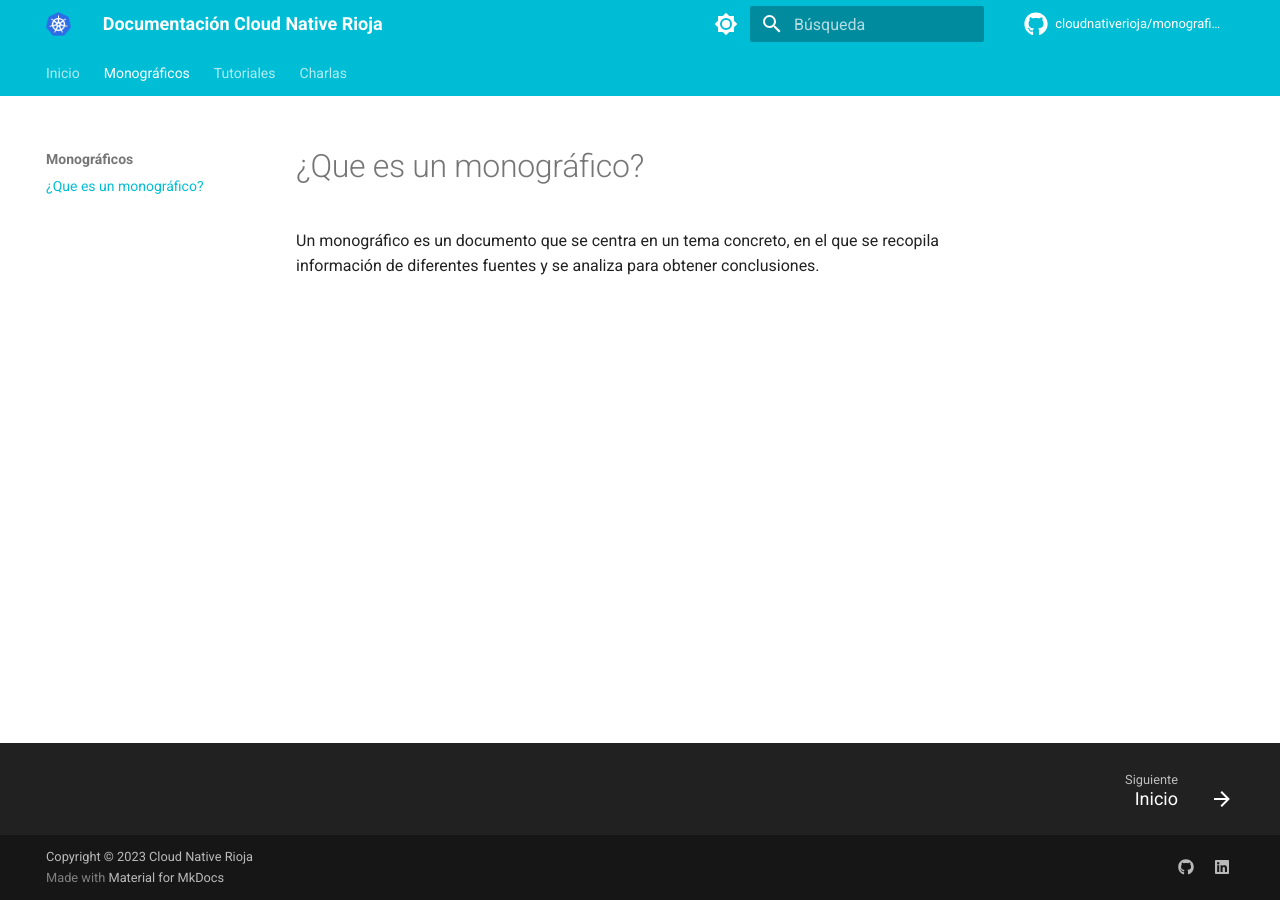
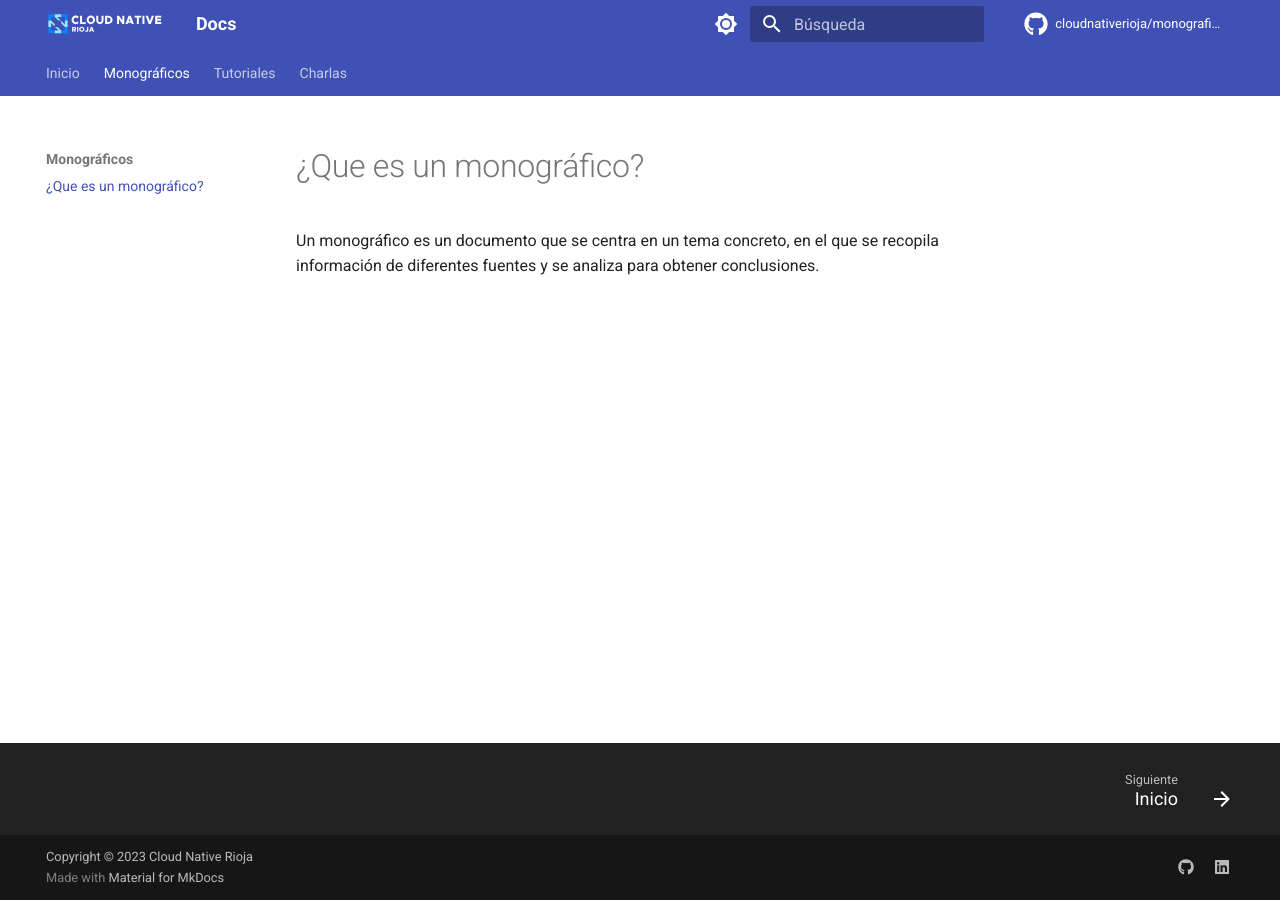
Before and after one commit to cloudnativerioja/docs-k8s, an MkDocs documentation site: the page built from docs/monograficos/Inicio.md, in a window 1280 px wide. Built offline with MkDocs 1.6.1 and Material for MkDocs 9.7.7, drawn with Linux system fonts in a browser that asks for light colours; comment, search, counter and statistics services are not loaded.

Commit message:
feat: add cncf color scheme

```diff
--- a/mkdocs.yml
+++ b/mkdocs.yml
@@ -1,9 +1,9 @@
-site_name: Documentación Cloud Native Rioja
-#site_url:
+site_name: Docs
+site_url: https://docs.cloudnativerioja.com/
 site_description: Proyecto de documentación de monográficos de kubernetes
 repo_name: cloudnativerioja/monograficos-k8s
 
-repo_url: https://github.com/cloudnativerioja/monograficos-k8s
+repo_url: https://github.com/cloudnativerioja/docs-k8s
 nav:
   - Inicio: "index.md"
   - Monográficos:
@@ -17,24 +17,24 @@ plugins:
       lang: es
 theme:
   name: material
-  logo: assets/Kubernetes_logo.png
-  favicon: assets/favicon.ico
+  logo: assets/logo-cncf-rioja.svg
+  favicon: assets/Kubernetes_logo.png
   palette:
     # Palette toggle for light mode
     - scheme: default
       toggle:
         icon: material/brightness-7
         name: Switch to dark mode
-      primary: cyan
-      accent: indigo
+      primary: custom
+      accent: custom
 
     # Palette toggle for dark mode
     - scheme: slate
       toggle:
         icon: material/brightness-4
         name: Switch to light mode
-      primary: cyan
-      accent: indigo
+      primary: custom
+      accent: custom
   font:
     text: Roboto
   features:
```
Also changed, not shown: README.md (+2 -1 lines), docs/stylesheets/extra.css (added, +9 -0 lines), docs/assets/logo-cncf-rioja.svg (added).
